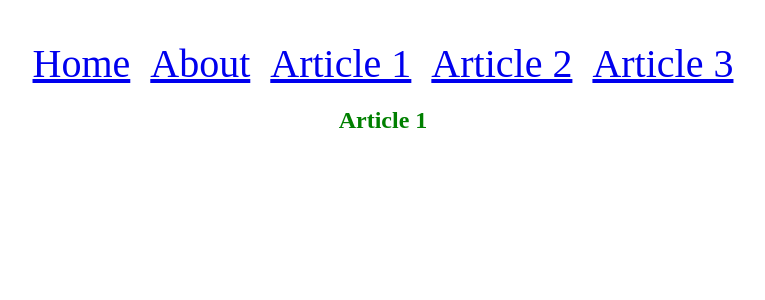
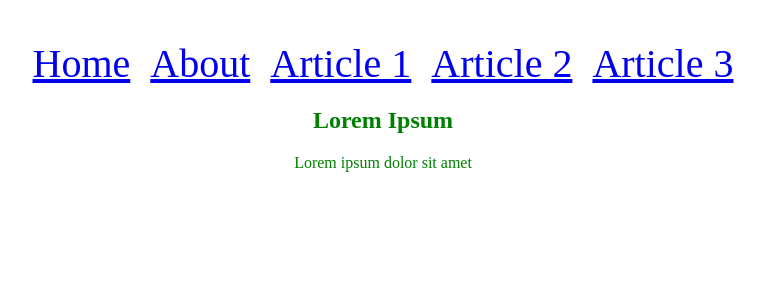
Before and after one commit to RosaBen/react-router, a React (Vite) app: page /articles/1 in a window 1280 px wide. Shown: the top 300 px of the page, without its empty margins (257-1022 px from the left). Built offline with nearby package versions, Linux system fonts and the light colour scheme.

Commit message:
step5- getsomedata+useeffect

```diff
--- a/src/pages/Article.jsx
+++ b/src/pages/Article.jsx
@@ -1,9 +1,42 @@
+import { useEffect, useState } from "react";
 import { useParams } from "react-router-dom";
-export default function Article() {
+
+const getSomeData = (id) => {
+  const allData = {
+    1: {
+      title: "Lorem Ipsum",
+      content: "Lorem ipsum dolor sit amet",
+    },
+    2: {
+      title: "Schnapsum",
+      content: "Lorem Elsass ipsum Salut bisamme",
+    },
+    3: {
+      title: "Cupcake Ipsum",
+      content: "Tiramisu pastry wafer brownie soufflé",
+    },
+  };
+
+  return allData[id];
+};
+
+function Article() {
   const { id } = useParams();
+  const [data, setData] = useState(null);
+
+  useEffect(()=>{
+    const someData =getSomeData(id);
+    setData(someData);
+  }, [id]);
+
   return (
-    <>
-      <h2>Article {id}</h2>
-    </>
+    data!= null && (
+      <article>
+        <h1>{data.title}</h1>
+        <p>{data.content}</p>
+      </article>
+    )
   );
 }
+
+export default Article;
--- a/src/pages/Home.jsx
+++ b/src/pages/Home.jsx
@@ -1,17 +1,14 @@
 import { useRouteLoaderData } from "react-router-dom";
 
-
-export default function Home() {
-
+function Home() {
   const weather = useRouteLoaderData("app");
 
   return (
     <>
-    <h1>Weather of the day</h1>
+      <h1>Hello from Home</h1>
+      <p>Today is a {weather} day</p>
+    </>
+  );
+}
 
-    <p>today&apos;s weather is {weather}</p>
-
-
-    </>
-  )
-}
+export default Home;
```
Also changed, not shown: src/main.jsx (+6 -2 lines).
